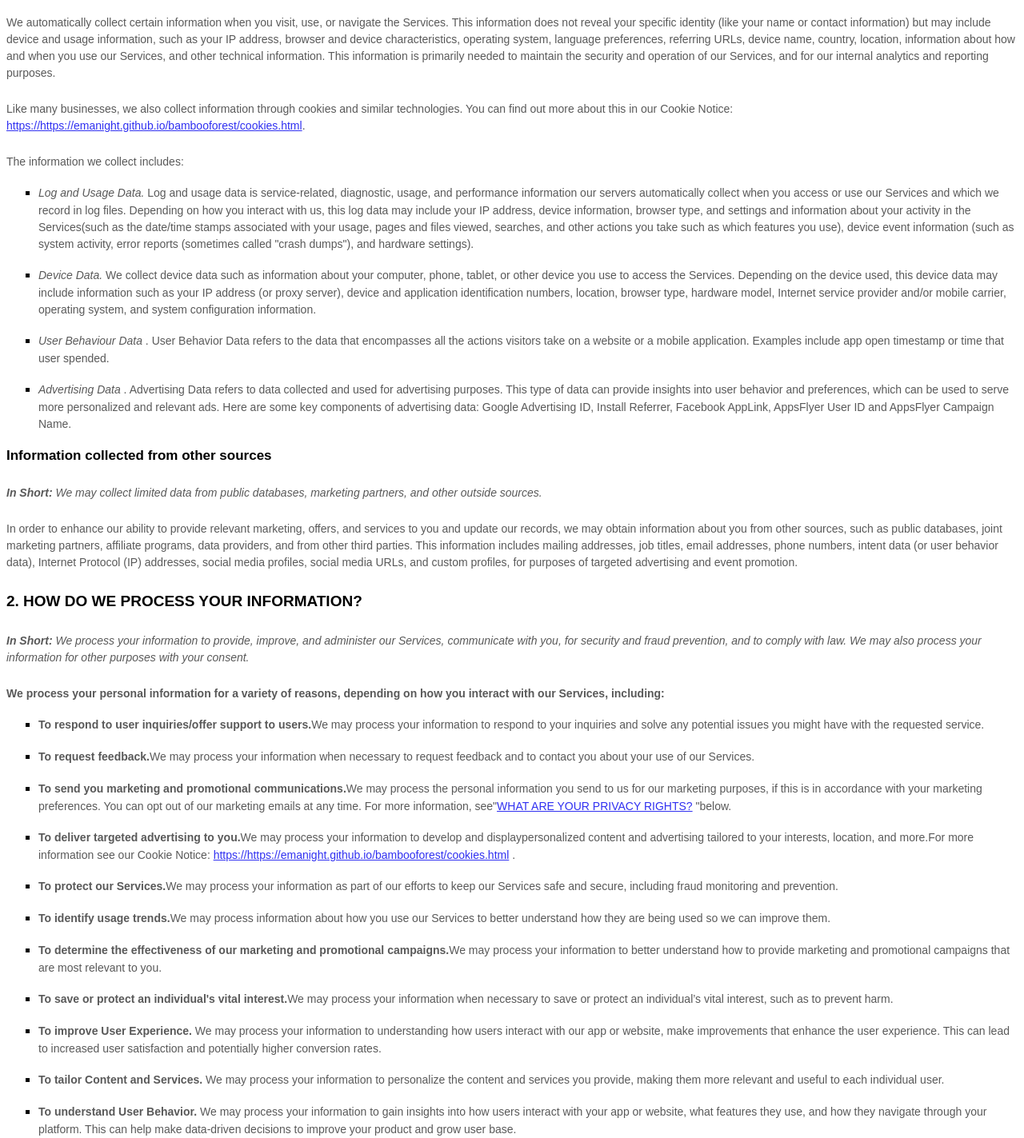
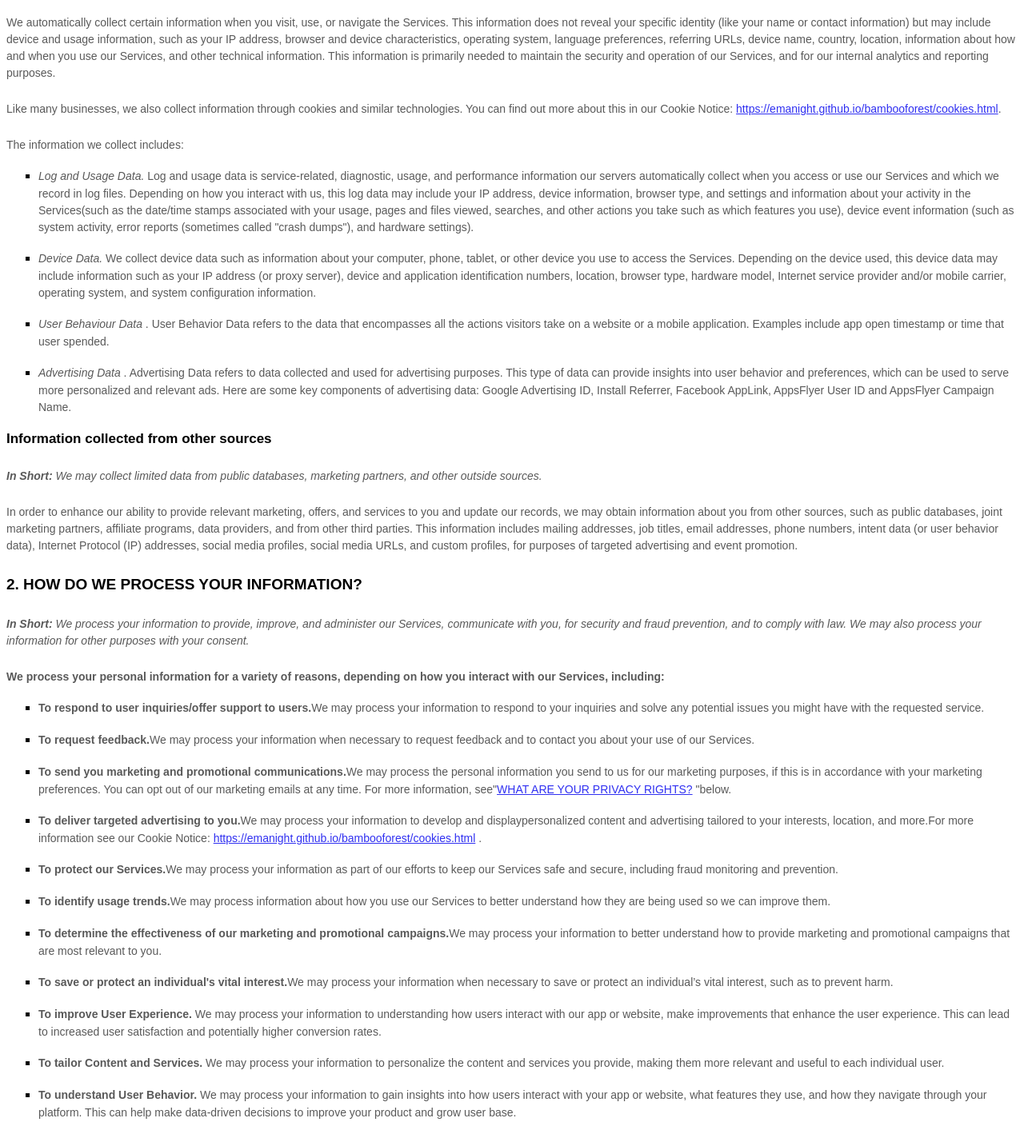
Before and after one commit to emanight/bambooforest, a plain HTML site: page index.html in a window 1280 px wide. Shown: the part 2680-4103 px from the top of the page at 80% size. Drawn offline with Linux system fonts and the light colour scheme.

Commit message:
Update index.html

```diff
--- a/index.html
+++ b/index.html
@@ -1192,7 +1192,7 @@
                 <span style="font-size: 15px; color: rgb(89, 89, 89);">
                     <span data-custom-class="body_text">Like many businesses, we also collect information through cookies and similar technologies. <bdt class="block-component"></bdt>You can find out more about this in our Cookie Notice: <bdt class="statement-end-if-in-editor"></bdt>
                         <bdt class="block-component"></bdt>
-                        <a href="https://https://emanight.github.io/bambooforest/cookies.html" target="_blank" data-custom-class="link">https://https://emanight.github.io/bambooforest/cookies.html</a>.<bdt class="block-component"></bdt>
+                        <a href="https://emanight.github.io/bambooforest/cookies.html" target="_blank" data-custom-class="link">https://emanight.github.io/bambooforest/cookies.html</a>.<bdt class="block-component"></bdt>
                     </span>
                 </span>
             </span>
@@ -1705,7 +1705,7 @@
                                                     <ul>
                                                         <li style="line-height: 1.5;"><span style="font-size: 15px;"><span data-custom-class="body_text"><strong>To deliver targeted advertising to you.</strong>We may process your information to develop and display<bdt class="block-component"></bdt>personalized<bdt class="statement-end-if-in-editor">
                                                                     </bdt>content and advertising tailored to your interests, location, and more.<bdt class="block-component"></bdt>For more information see our Cookie Notice:<bdt class="block-component"></bdt>
-                                                                    <a href="https://https://emanight.github.io/bambooforest/cookies.html" target="_blank" data-custom-class="link">https://https://emanight.github.io/bambooforest/cookies.html</a>
+                                                                    <a href="https://emanight.github.io/bambooforest/cookies.html" target="_blank" data-custom-class="link">https://emanight.github.io/bambooforest/cookies.html</a>
                                                                     <bdt class="block-component"></bdt>.<bdt class="statement-end-if-in-editor"></bdt>
                                                                 </span></span></li>
                                                     </ul>
@@ -2246,7 +2246,7 @@
                                                                                                                     data-custom-class="body_text">
                                                                                                                     <bdt class="block-component"></bdt>
                                                                                                                 </span></span>:<span style="color: rgb(89, 89, 89); font-size: 15px;"><span data-custom-class="body_text">
-                                                                                                                    <a href="https://https://emanight.github.io/bambooforest/cookies.html" target="_blank" data-custom-class="link">https://https://emanight.github.io/bambooforest/cookies.html</a>
+                                                                                                                    <a href="https://emanight.github.io/bambooforest/cookies.html" target="_blank" data-custom-class="link">https://emanight.github.io/bambooforest/cookies.html</a>
                                                                                                                 </span></span><span style="font-size: 15px; color: rgb(89, 89, 89);">
                                                                                                                 <bdt class="block-component"></bdt>.
                                                                                                             </span><span style="color: rgb(89, 89, 89); font-size: 15px;"><span style="font-size: 15px;"><span style="color: rgb(89, 89, 89);"><span style="font-size: 15px;"><span style="color: rgb(89, 89, 89);"><span data-custom-class="body_text">
@@ -2484,7 +2484,7 @@
                                                                                                             Services.<bdt class="block-component"><span style="font-size: 15px;"><span style="color: rgb(89, 89, 89);"><span data-custom-class="body_text">
                                                                                                                             <bdt class="block-component"></bdt>
                                                                                                                         </span></span></span>For further information, please see our Cookie Notice:<span style="font-size: 15px;"><span style="color: rgb(89, 89, 89);"><span data-custom-class="body_text">
-                                                                                                                            <a href="https://https://emanight.github.io/bambooforest/cookies.html" target="_blank" data-custom-class="link">https://https://emanight.github.io/bambooforest/cookies.html</a>.<bdt class="block-component"></bdt><span style="font-size: 15px;"><span style="color: rgb(89, 89, 89);"><span style="font-size: 15px;"><span style="color: rgb(89, 89, 89);"><span
+                                                                                                                            <a href="https://emanight.github.io/bambooforest/cookies.html" target="_blank" data-custom-class="link">https://emanight.github.io/bambooforest/cookies.html</a>.<bdt class="block-component"></bdt><span style="font-size: 15px;"><span style="color: rgb(89, 89, 89);"><span style="font-size: 15px;"><span style="color: rgb(89, 89, 89);"><span
                                                                                                                                                 style="font-size: 15px;"><span style="color: rgb(89, 89, 89);">
                                                                                                                                                     <bdt class="statement-end-if-in-editor"></bdt>
                                                                                                                                                 </span></span></span></span></span></span>
```
